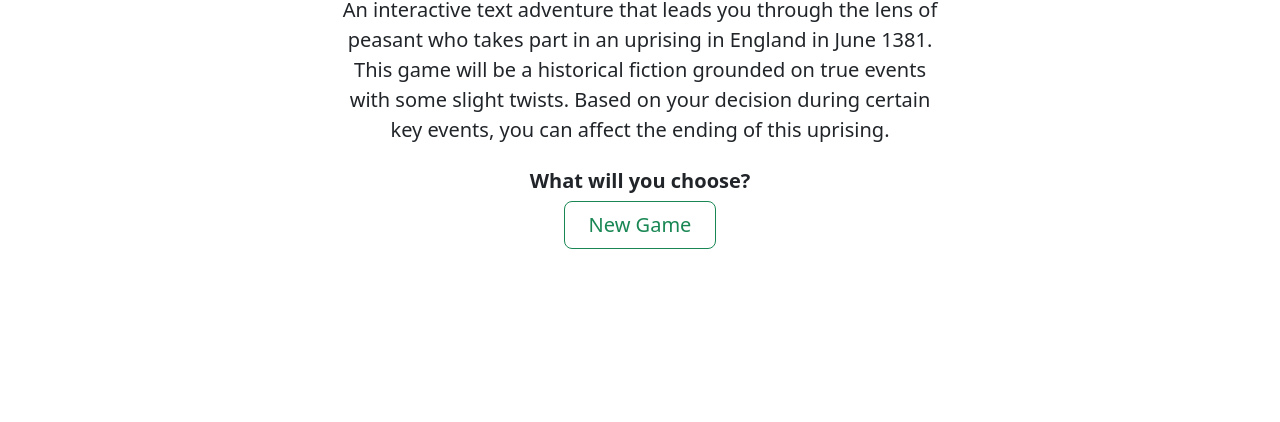
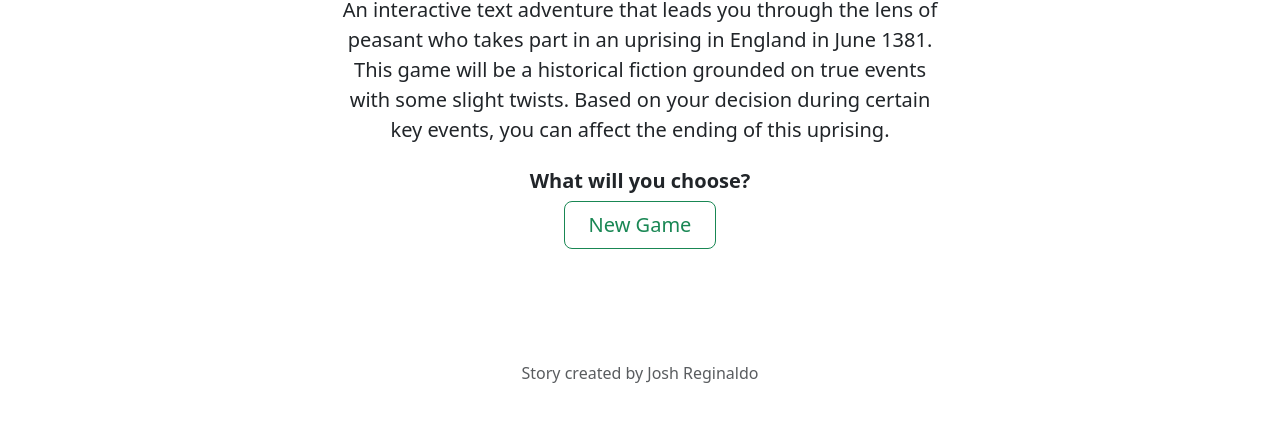
Before and after one commit to AnotherCreator/Text-Adv-Game, a plain HTML site: page index.html in a window 1280 px wide. Shown: the part 238-660 px from the top of the page. Drawn offline with nearby package versions, Linux system fonts and the light colour scheme.

Commit message:
Add footer

```diff
--- a/index.html
+++ b/index.html
@@ -7,7 +7,7 @@
   <link rel="icon" href="assets/fire.svg">
   <link href="https://cdn.jsdelivr.net/npm/bootstrap@5.3.3/dist/css/bootstrap.min.css" rel="stylesheet" integrity="sha384-QWTKZyjpPEjISv5WaRU9OFeRpok6YctnYmDr5pNlyT2bRjXh0JMhjY6hW+ALEwIH" crossorigin="anonymous">
 </head>
-<body>
+<body style="padding-bottom: 70px">
   <div class="container">
     <header class="d-flex flex-wrap justify-content-center py-3 mb-4 border-bottom">
       <a href="index.html" class="d-flex align-items-center mb-3 mb-md-0 me-md-auto link-body-emphasis text-decoration-none">
@@ -32,6 +32,11 @@
       </div>
     </div>
   </div>
+  <div class="container">
+    <footer class="py-3 my-4">
+      <p class="text-center text-body-secondary">Story created by Josh Reginaldo</p>
+    </footer>
+  </div>
   <script src="https://cdn.jsdelivr.net/npm/bootstrap@5.3.3/dist/js/bootstrap.bundle.min.js" integrity="sha384-YvpcrYf0tY3lHB60NNkmXc5s9fDVZLESaAA55NDzOxhy9GkcIdslK1eN7N6jIeHz" crossorigin="anonymous"></script>
 </body>
 </html>
```
